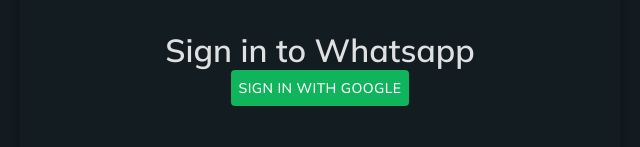
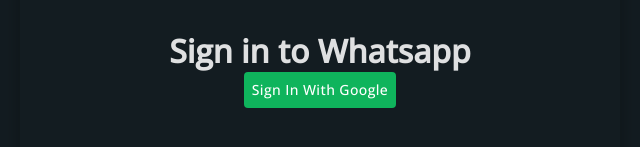
Before and after one commit to ismetalp98/whatsappui-clone, a React (Create React App) app: page /rooms/1 in a window 1280 px wide. Shown: the part 429-576 px from the top of the page, without its empty margins (320-960 px from the left). Built offline with nearby package versions, Linux system fonts and the light colour scheme.

Commit message:
login text

```diff
--- a/src/App.css
+++ b/src/App.css
@@ -4,7 +4,7 @@
   place-items: center;
   background-color: #090e11;
   color: #f1f1f2eb;
-  font-family: "Mulish";
+  font-family: "Open sans";
   height: 100vh;
 }
 .chat__body{
--- a/src/chat/Chat.css
+++ b/src/chat/Chat.css
@@ -85,7 +85,7 @@
     padding: 9px 12px 11px;
     background-color: #33383b;
     border: 1px solid #33383b;
-    font-family: 'Mulish';
+    font-family: 'Open sans';
     color: #f1f1f2eb;
 }
 .Chat__footer > form >button{
@@ -318,7 +318,7 @@
 }
 
 .emoji-mart-emoji-native {
-  font-family: "Mulish";
+  font-family: "Open sans";
 }
 
 .emoji-mart-no-results {
--- a/src/chat/Chat.js
+++ b/src/chat/Chat.js
@@ -47,6 +47,7 @@
             message: input,
             name: displayName,
             timestamp: serverTimestamp(),
+            photoURL: localStorage.getItem("photoURL"),
 
           });
         setIssendChecked(!issendChecked);
--- a/src/index.css
+++ b/src/index.css
@@ -1,8 +1,7 @@
-@import url('https://fonts.googleapis.com/css2?family=Mulish:ital,wght@0,200;0,300;0,400;0,500;0,600;1,200;1,300;1,400;1,500&display=swap');
+@import url('https://fonts.googleapis.com/css2?family=Open+Sans:ital,wght@0,300;0,400;0,500;1,300;1,400;1,500&display=swap');
 body {
   margin: 0;
-  font-family: -apple-system, BlinkMacSystemFont, 'Segoe UI', 'Roboto', 'Oxygen',
-    'Ubuntu', 'Cantarell', 'Fira Sans', 'Droid Sans', 'Helvetica Neue',
+  font-family: "Open sans"
     sans-serif;
   -webkit-font-smoothing: antialiased;
   -moz-osx-font-smoothing: grayscale;
--- a/src/login/Login.js
+++ b/src/login/Login.js
@@ -22,6 +22,7 @@
         type: actionTypes.SET_SESSION,
         uid: result.user.uid,
         displayName: result.user.displayName,
+        photoURL: result.user.photoURL,
       });
       // ...
     }).catch((error) => {
@@ -40,7 +41,7 @@
         <div className="login__text">
           <h1>Sign in to Whatsapp</h1>
         </div>
-        <Button style={{background:"#0fb45c",color:"white",fontFamily:"Mulish"}} onClick={auth}>Sign In with Google</Button>
+        <Button style={{background:"#0fb45c",color:"white",fontFamily:"Open sans",textTransform:"capitalize"}} onClick={auth}>Sign In with Google</Button>
       </div>
     </div>
   );
--- a/src/sidebar/Sidebar.js
+++ b/src/sidebar/Sidebar.js
@@ -1,5 +1,4 @@
 // sidebar for chat icons and working
-
 import React,{useState,useEffect} from 'react'
 import "./sidebar.css"
 import db from '../firebase';
@@ -63,11 +62,15 @@
       };
 
     //   photo
-
+    const photoURL =
+    localStorage.getItem("photoURL") !== ""
+      ? localStorage.getItem("photoURL")
+      : null;
+      console.log(photoURL)
     return (
         <div className="Sidebar">
            <div className="Sidebar__header">
-           <Avatar style={{padding:"0 15px 0 13px"}}src={`https://avatars.dicebear.com/api/open-peeps/${seed}.svg`}/>
+           <Avatar style={{marginLeft:"15px"}}src={photoURL}/>
            <b className="TEXT">BETA</b>
            <div className="Sidebar__headerRight">
                <IconButton>
--- a/src/sidebar/Sidebarchat.js
+++ b/src/sidebar/Sidebarchat.js
@@ -44,7 +44,7 @@
     return addNewChat!=="true"?(
       <Link to ={`/rooms/${id}`}  style={{textDecoration:"none"}}>
         <div className="Sidebarchat">
-         <Avatar style={{padding:"0 15px 0 13px"}} src={`https://avatars.dicebear.com/api/bottts/${seed}.svg`}/>
+         <Avatar style={{padding:"0 15px 0 13px"}}src={`https://avatars.dicebear.com/api/bottts/${seed}.svg`}/>
          <div className="SidebarChat_info">
              <h2 >{name}</h2>
              <p >{messages[0]?.data.message}</p>
--- a/src/sidebar/sidebar.css
+++ b/src/sidebar/sidebar.css
@@ -54,7 +54,7 @@
 }
 
 .Sidebar__searchContainer > input{
-    font-family: "Mulish";
+    font-family: "Open sans";
     border:0;
     border-radius: 20px;
     /* padding: 10px; */
```
